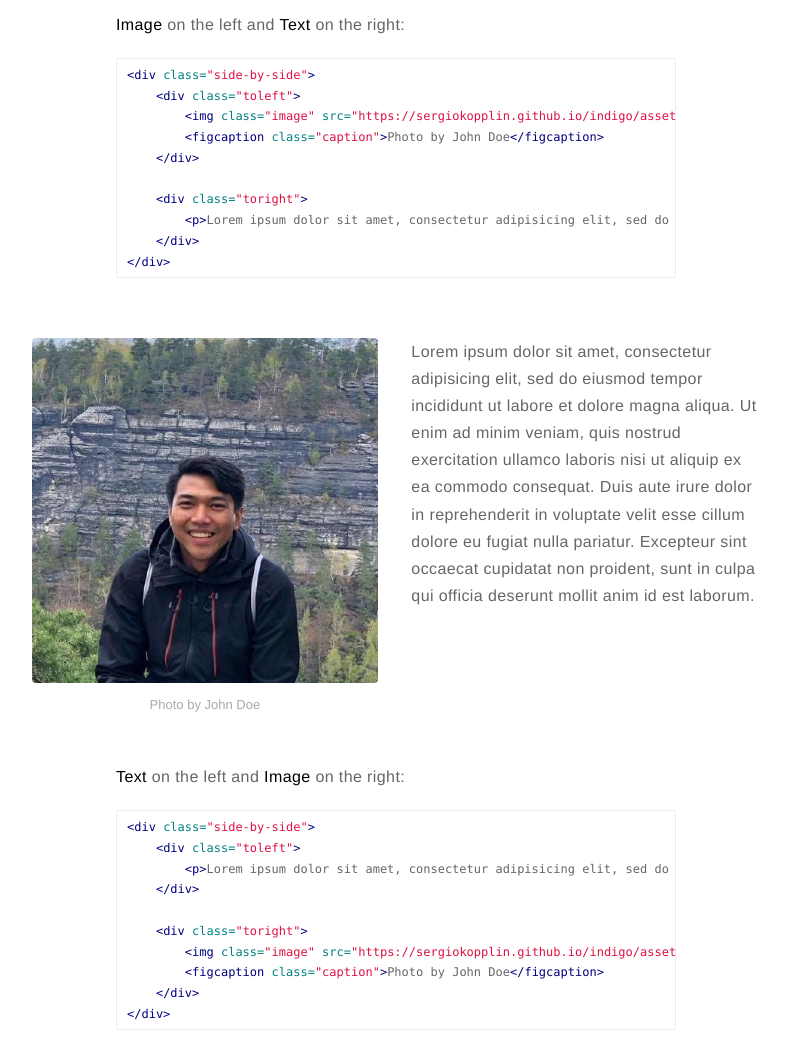
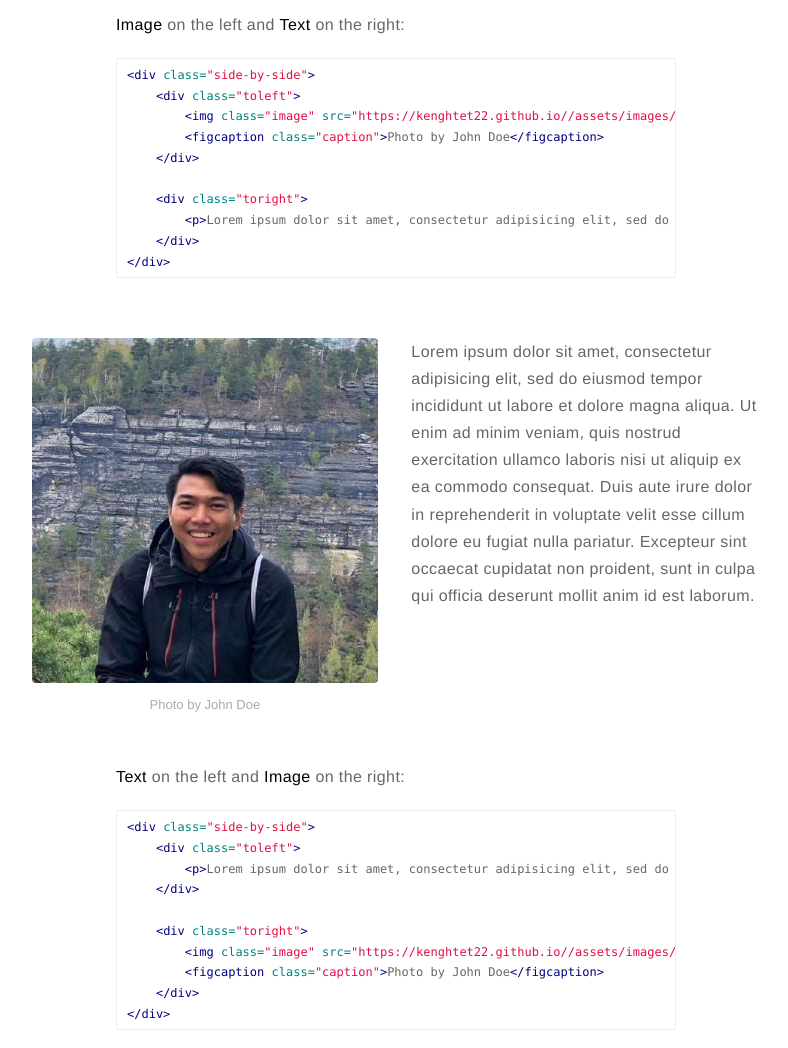
Before and after one commit to KengHtet22/KengHtet22.github.io, a Jekyll site: the page built from _posts/2015-02-24-markdown-extra-components.markdown, in a window 1280 px wide and 1400 px high, scrolled down 1070 px. Shown: the part 151-1199 px from the top of the window, without its empty margins (244-1032 px from the left). Built offline with Jekyll 4.4.1, drawn with Linux system fonts in a browser that asks for light colours; nearby versions of some CDN libraries; comment, search, counter and statistics services are not loaded; some of the changed lines change nothing that is shown.

Commit message:
Changed url in config

```diff
--- a/_config.yml
+++ b/_config.yml
@@ -20,7 +20,7 @@ resume: true
 resume-external: true
 resume-url: https://google.com/?q=my+resume
 
-url: https://sergiokopplin.github.io/indigo
+url: https://kenghtet22.github.io/
 # your url: https://USERNAME.github.io
 
 permalink: /:title/
```
